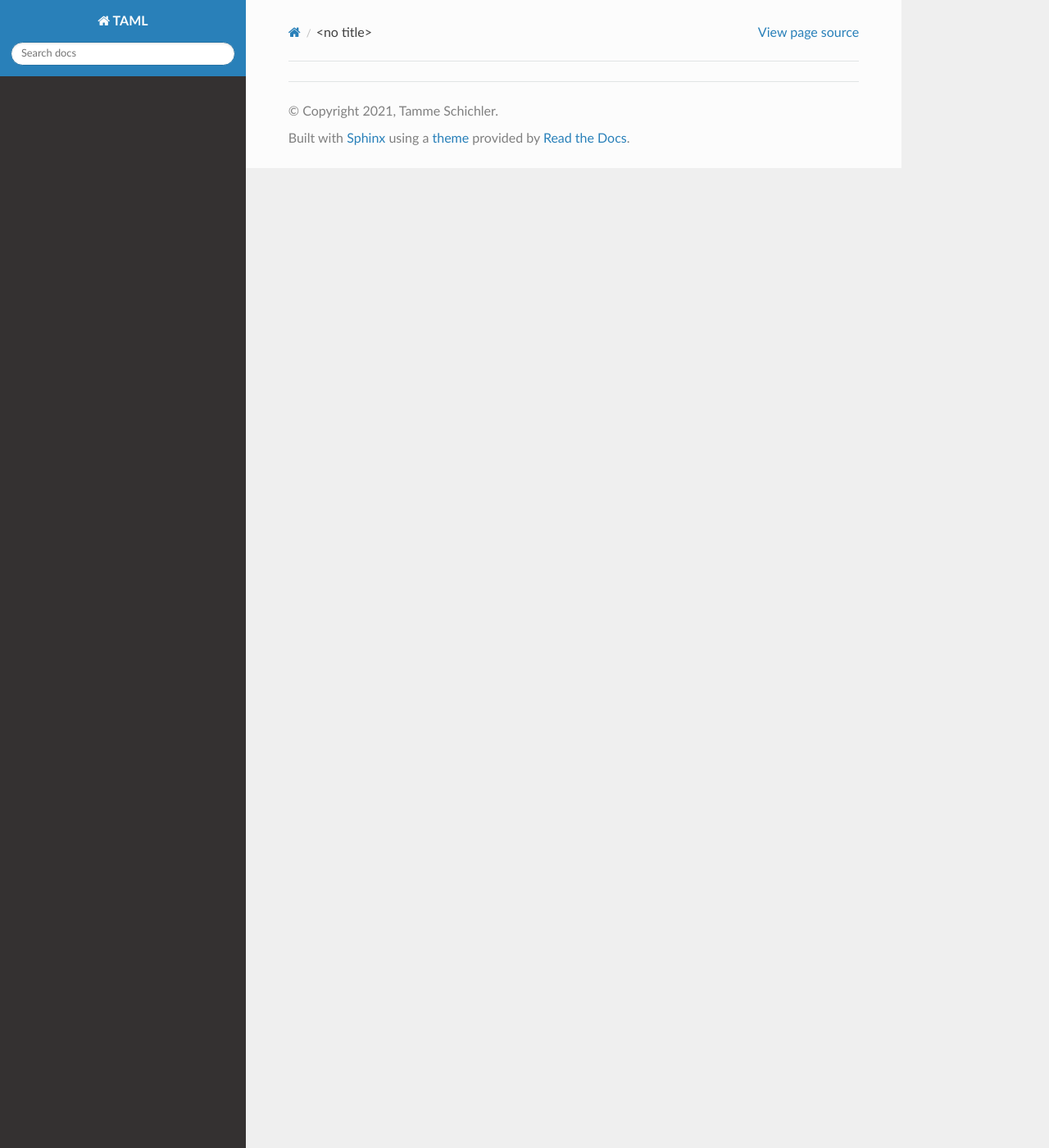
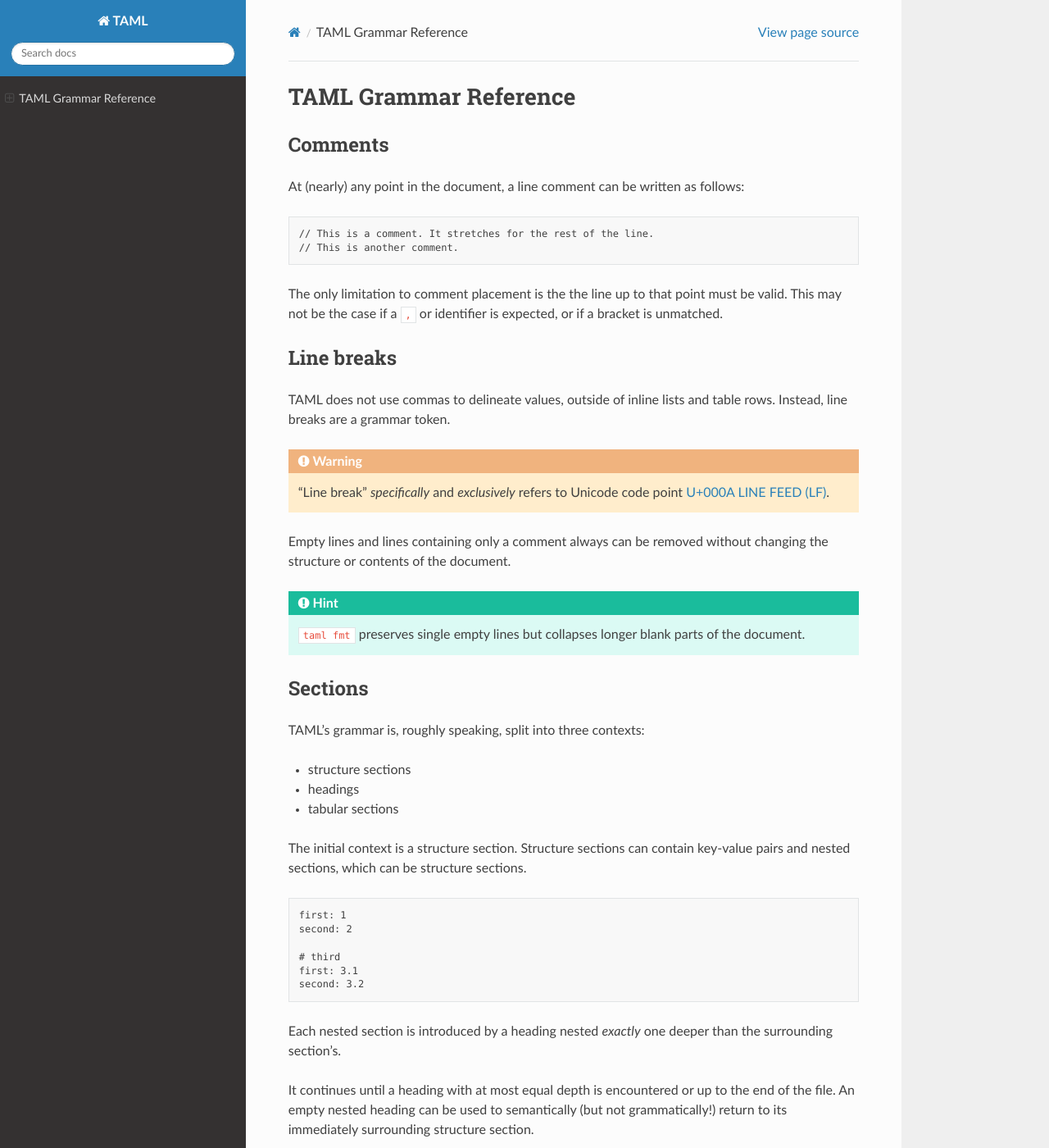
Before and after one commit to Tamschi/taml, a Sphinx documentation site: the page built from docs/grammar.rst, in a window 1280 px wide and 1400 px high. Shown: the whole window at 82% size. Built offline with Sphinx 7.4.7 and the Read the Docs theme 2.0.0, drawn with Linux system fonts in a browser that asks for light colours; pages that are not in the unit, such as notebooks, are missing from menus; some of the changed text lies outside the part shown.

Commit message:
Wrote some documentation

```diff
--- /dev/null
+++ b/docs/formatting.rst
@@ -0,0 +1,5 @@
+Formatting TAML
+===============
+
+As a general rule, TAML code in this documentation follows the recommended formatting rules and would stay unchanged if ``taml fmt`` was used on it.
+Exceptions are explicitly noted.
--- a/docs/grammar.rst
+++ b/docs/grammar.rst
@@ -1,3 +1,79 @@
+TAML Grammar Reference
+======================
+
+Comments
+--------
+
+At (nearly) any point in the document, a line comment can be written as follows:
+
+.. code-block:: taml
+
+	// This is a comment. It stretches for the rest of the line.
+	// This is another comment.
+
+The only limitation to comment placement is the the line up to that point must be valid.
+This may not be the case if a ``,`` or identifier is expected, or if a bracket is unmatched.
+
+Line breaks
+-----------
+
+TAML does not use commas to delineate values, outside of inline lists and table rows. Instead, line breaks are a grammar token.
+
+.. warning::
+
+	"Line break" *specifically* and *exclusively* refers to Unicode code point `U+000A LINE FEED (LF) <https://graphemica.com/000A>`_.
+
+Empty lines and lines containing only a comment always can be removed without changing the structure or contents of the document.
+
+.. hint::
+
+	``taml fmt`` preserves single empty lines but collapses longer blank parts of the document.
+
+Sections
+--------
+
+TAML's grammar is, roughly speaking, split into three contexts:
+
+- structure sections
+- headings
+- tabular sections
+
+The initial context is a structure section.
+Structure sections can contain key-value pairs and nested sections, which can be structure sections.
+
+.. code-block:: taml
+
+	first: 1
+	second: 2
+
+	# third
+	first: 3.1
+	second: 3.2
+
+Each nested section is introduced by a heading nested *exactly* one deeper than the surrounding section's.
+
+It continues until a heading with at most equal depth is encountered or up to the end of the file. An empty nested heading can be used to semantically (but not grammatically!) return to its immediately surrounding structure section.
+
+.. code-block:: taml
+
+	first: 1
+	second: 2
+
+	# third
+	first: 3.1
+	second: 3.2
+
+	## third
+	first: "3.3.1"
+	second: "3.3.2"
+
+	## fourth
+	first: "3.4.1"
+	second: "3.4.2"
+
+	#
+	fourth: 4
+
 .. toctree::
 	:glob:
 
```
Also changed, not shown: docs/index.rst (+4 -3 lines).
